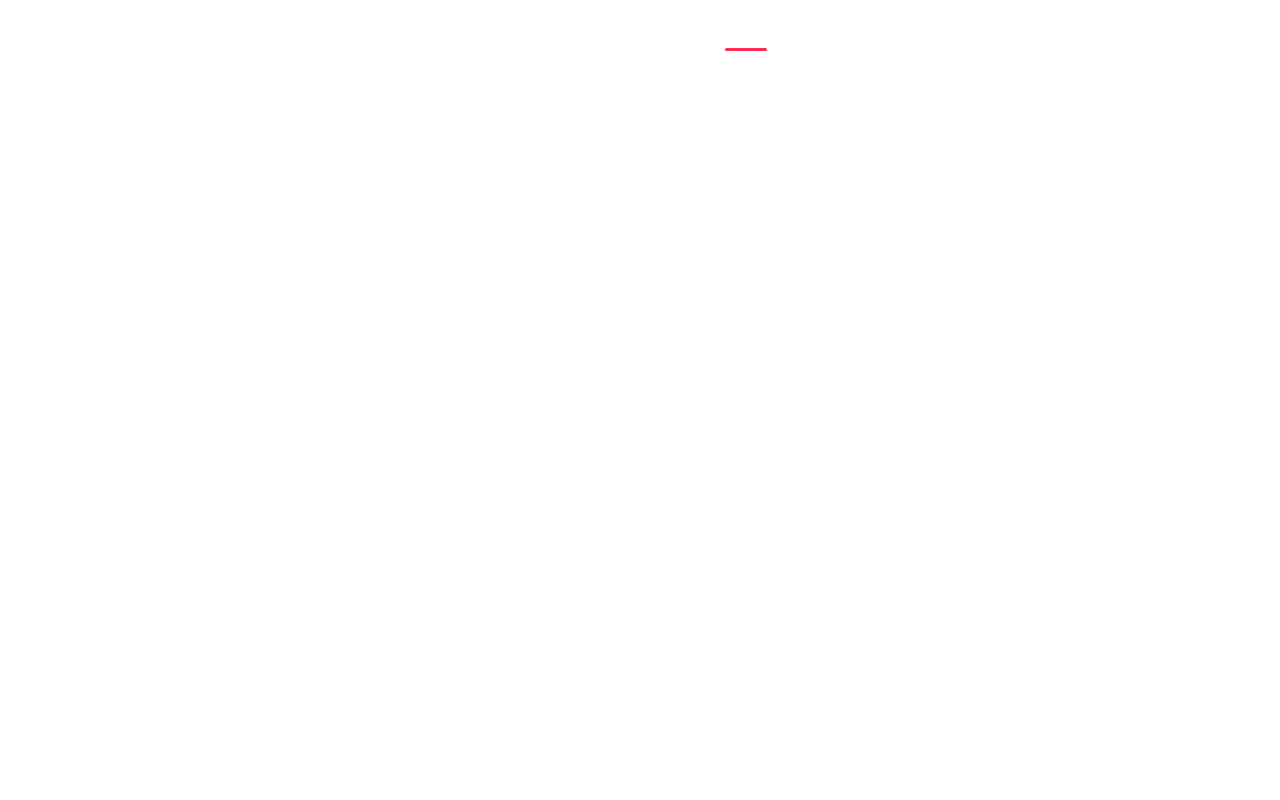
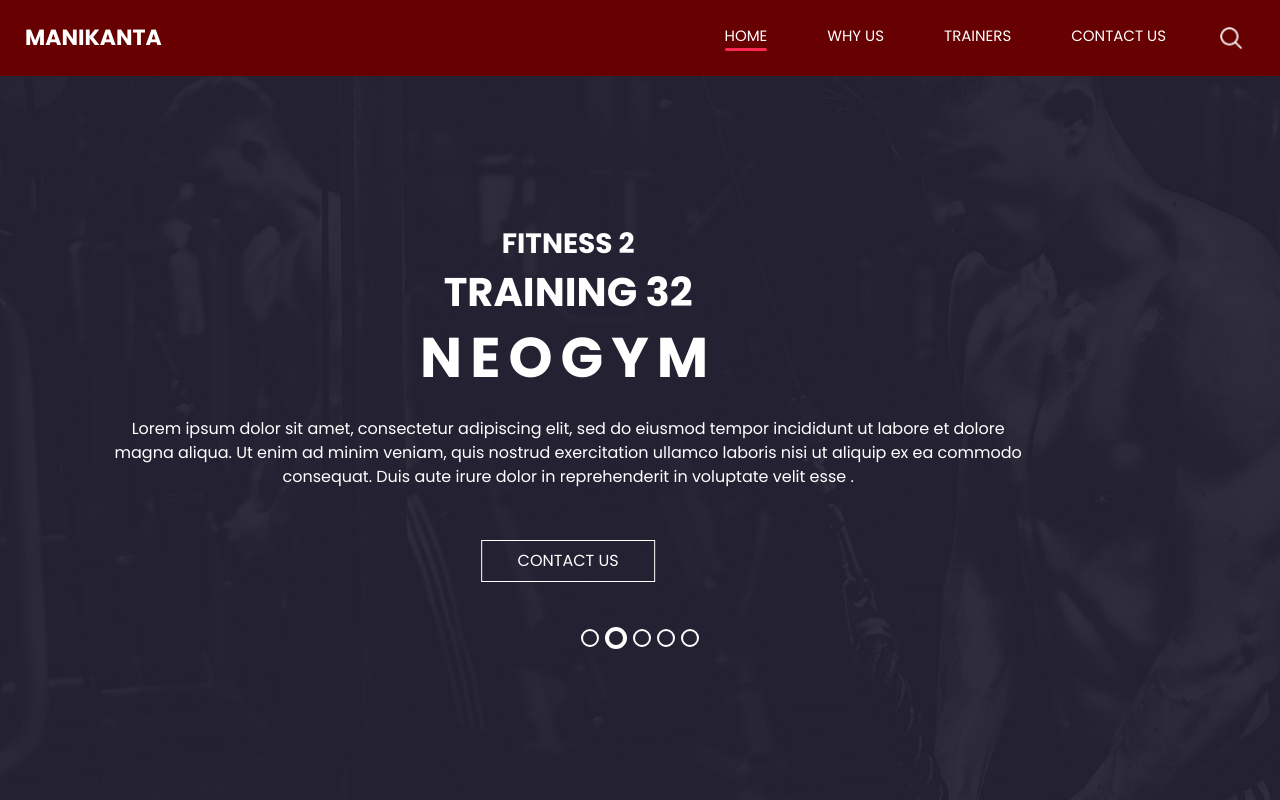
Before and after one commit to manikantasetty22/neogym-html, a plain HTML site: page index.html in a window 1280 px wide. Shown: the top 800 px of the page. Drawn offline with nearby package versions, Linux system fonts and the light colour scheme.

Commit message:
bg fixed

```diff
--- a/css/style.css
+++ b/css/style.css
@@ -70,6 +70,7 @@ body {
   -ms-flex-direction: column;
   flex-direction: column;
   /* background-image: url(../images/hero-bg.jpg); */
+  background-color: rgb(103, 0, 0);
   background-size: cover;
   background-attachment: fixed;
 }
@@ -118,7 +119,8 @@ body {
   background-color: #ffffff;
 }
 
-.custom_nav-container.navbar-expand-lg .navbar-nav .nav-item.active a::after, .custom_nav-container.navbar-expand-lg .navbar-nav .nav-item:hover a::after {
+.custom_nav-container.navbar-expand-lg .navbar-nav .nav-item.active a::after,
+.custom_nav-container.navbar-expand-lg .navbar-nav .nav-item:hover a::after {
   display: block;
   background-color: #ff2953;
 }
@@ -201,6 +203,7 @@ a:focus {
 
 /*end header section*/
 .slider_section {
+  background-image: url('../images/trainer-bg.jpg');
   -webkit-box-flex: 1;
   -ms-flex: 1;
   flex: 1;
@@ -210,7 +213,7 @@ a:focus {
   -webkit-box-align: center;
   -ms-flex-align: center;
   align-items: center;
-  color: #ffffff;
+  color: rgb(255, 255, 255);
 }
 
 .slider_section #carouselExampleIndicators {
```
Also changed, not shown: 1 other file. Lines whose indentation alone changed are shown as unchanged.
